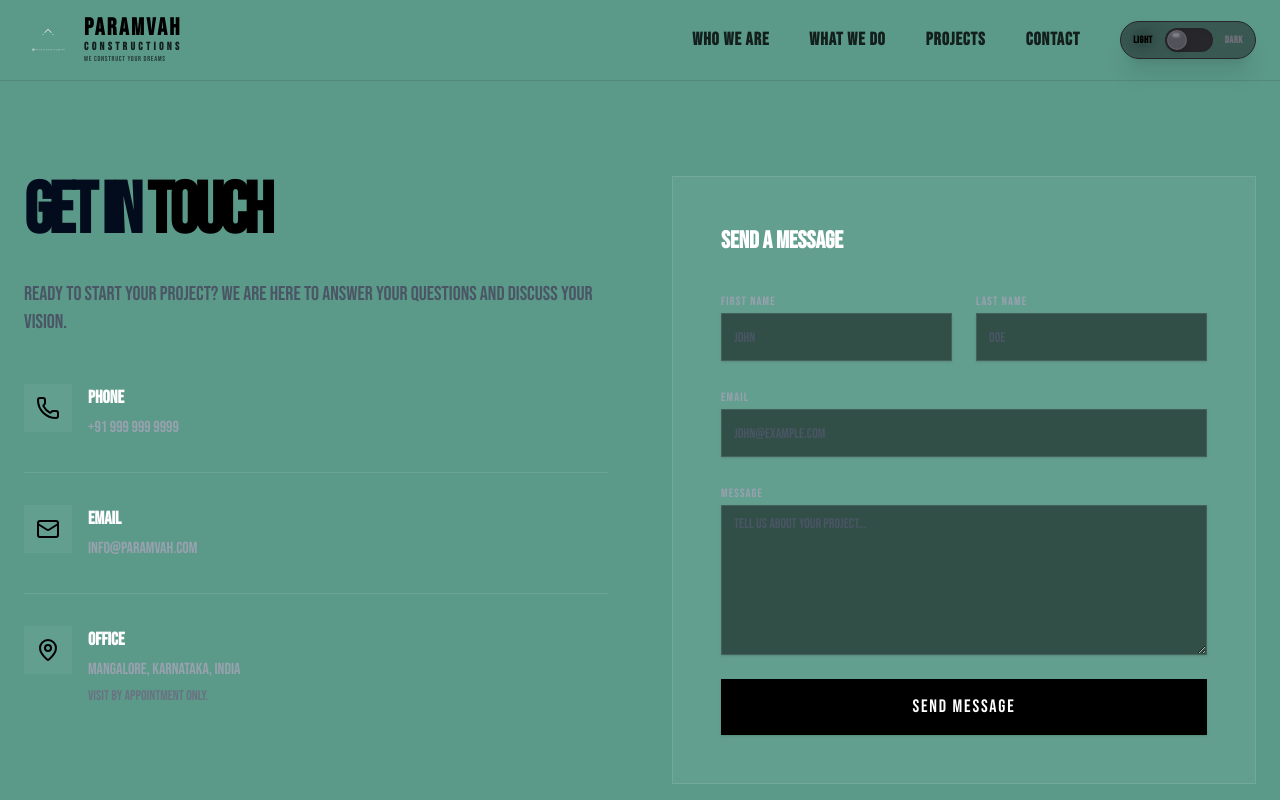
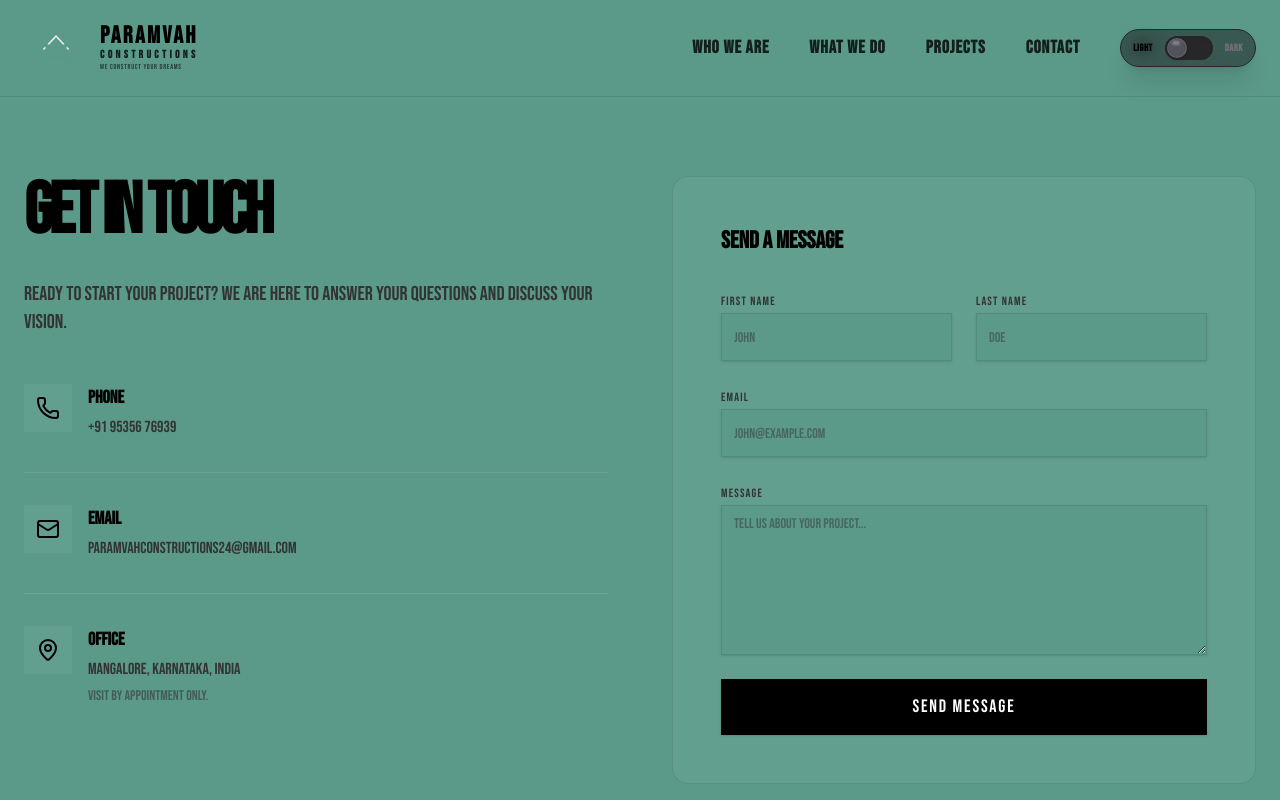
Before and after one commit to lakshcode9/paramvah-constructions, a Next.js app: page /contact in a window 1280 px wide. Shown: the top 800 px of the page. Built offline with nearby package versions, Linux system fonts and the light colour scheme.

Commit message:
feat: update logo styling, add project/service images, and implement Netlify contact forms

```diff
--- a/src/app/about/page.tsx
+++ b/src/app/about/page.tsx
@@ -46,7 +46,7 @@ export default function AboutPage() {
 
              <div className="mt-10">
                <Image
-                src="/logo-bg-removed.png"
+                src="/logo-new.png"
                 alt="Signature"
                 width={100}
                 height={50}
--- a/src/app/contact/page.tsx
+++ b/src/app/contact/page.tsx
@@ -16,10 +16,10 @@ export default function ContactPage() {
         <div className="grid grid-cols-1 lg:grid-cols-2 gap-16">
           {/* Info Side */}
           <div>
-            <h1 className="text-5xl md:text-7xl font-black text-[#030C1D] mb-8 uppercase tracking-tighter">
+            <h1 className="text-5xl md:text-7xl font-black text-foreground mb-8 uppercase tracking-tighter">
               Get in <span className="text-primary">Touch</span>
             </h1>
-            <p className="text-xl text-gray-600 font-light mb-12">
+            <p className="text-xl text-muted-foreground font-light mb-12">
               Ready to start your project? We are here to answer your questions and discuss your vision.
             </p>
 
@@ -29,8 +29,8 @@ export default function ContactPage() {
                     <Phone className="w-6 h-6 text-primary" />
                  </div>
                  <div>
-                   <h3 className="text-lg font-heading uppercase text-white mb-1">Phone</h3>
-                   <p className="text-gray-400">+91 999 999 9999</p>
+                   <h3 className="text-lg font-heading uppercase text-foreground mb-1">Phone</h3>
+                   <p className="text-muted-foreground">+91 95356 76939</p>
                  </div>
                </div>
 
@@ -41,8 +41,8 @@ export default function ContactPage() {
                     <Mail className="w-6 h-6 text-primary" />
                  </div>
                  <div>
-                   <h3 className="text-lg font-heading uppercase text-white mb-1">Email</h3>
-                   <p className="text-gray-400">info@paramvah.com</p>
+                   <h3 className="text-lg font-heading uppercase text-foreground mb-1">Email</h3>
+                   <p className="text-muted-foreground">paramvahconstructions24@gmail.com</p>
                  </div>
                </div>
 
@@ -53,37 +53,45 @@ export default function ContactPage() {
                     <MapPin className="w-6 h-6 text-primary" />
                  </div>
                  <div>
-                   <h3 className="text-lg font-heading uppercase text-white mb-1">Office</h3>
-                   <p className="text-gray-400">Mangalore, Karnataka, India</p>
-                   <p className="text-gray-500 text-sm mt-1">Visit by appointment only.</p>
+                   <h3 className="text-lg font-heading uppercase text-foreground mb-1">Office</h3>
+                   <p className="text-muted-foreground">Mangalore, Karnataka, India</p>
+                   <p className="text-muted-foreground/60 text-sm mt-1">Visit by appointment only.</p>
                  </div>
                </div>
             </div>
           </div>
 
           {/* Form Side */}
-          <div className="bg-white/5 p-8 md:p-12 border border-white/10">
-            <h3 className="text-2xl font-heading uppercase text-white mb-8">Send a Message</h3>
-            <form className="space-y-6">
+          <div className="bg-white/5 p-8 md:p-12 border border-border/10 rounded-2xl">
+            <h3 className="text-2xl font-heading uppercase text-foreground mb-8">Send a Message</h3>
+            <form
+              name="contact"
+              method="POST"
+              data-netlify="true"
+              className="space-y-6"
+              action="/contact?success=true"
+            >
+              <input type="hidden" name="form-name" value="contact" />
+
               <div className="grid grid-cols-1 md:grid-cols-2 gap-6">
                 <div className="space-y-2">
-                  <Label htmlFor="firstName" className="text-gray-400 uppercase text-xs tracking-widest">First Name</Label>
-                  <Input id="firstName" placeholder="John" className="bg-black/50 border-white/10 text-white placeholder:text-gray-600 focus-visible:ring-primary h-12" />
+                  <Label htmlFor="firstName" className="text-muted-foreground uppercase text-xs tracking-widest">First Name</Label>
+                  <Input id="firstName" name="firstName" placeholder="John" className="bg-background border-border/10 text-foreground placeholder:text-muted-foreground/50 focus-visible:ring-primary h-12" required />
                 </div>
                 <div className="space-y-2">
-                  <Label htmlFor="lastName" className="text-gray-400 uppercase text-xs tracking-widest">Last Name</Label>
-                  <Input id="lastName" placeholder="Doe" className="bg-black/50 border-white/10 text-white placeholder:text-gray-600 focus-visible:ring-primary h-12" />
+                  <Label htmlFor="lastName" className="text-muted-foreground uppercase text-xs tracking-widest">Last Name</Label>
+                  <Input id="lastName" name="lastName" placeholder="Doe" className="bg-background border-border/10 text-foreground placeholder:text-muted-foreground/50 focus-visible:ring-primary h-12" required />
                 </div>
               </div>
 
               <div className="space-y-2">
-                <Label htmlFor="email" className="text-gray-400 uppercase text-xs tracking-widest">Email</Label>
-                <Input id="email" type="email" placeholder="john@example.com" className="bg-black/50 border-white/10 text-white placeholder:text-gray-600 focus-visible:ring-primary h-12" />
+                <Label htmlFor="email" className="text-muted-foreground uppercase text-xs tracking-widest">Email</Label>
+                <Input id="email" name="email" type="email" placeholder="john@example.com" className="bg-background border-border/10 text-foreground placeholder:text-muted-foreground/50 focus-visible:ring-primary h-12" required />
               </div>
 
               <div className="space-y-2">
-                <Label htmlFor="message" className="text-gray-400 uppercase text-xs tracking-widest">Message</Label>
-                <Textarea id="message" placeholder="Tell us about your project..." className="bg-black/50 border-white/10 text-white placeholder:text-gray-600 focus-visible:ring-primary min-h-[150px]" />
+                <Label htmlFor="message" className="text-muted-foreground uppercase text-xs tracking-widest">Message</Label>
+                <Textarea id="message" name="message" placeholder="Tell us about your project..." className="bg-background border-border/10 text-foreground placeholder:text-muted-foreground/50 focus-visible:ring-primary min-h-[150px]" required />
               </div>
 
               <Button type="submit" size="lg" className="w-full bg-primary text-white hover:bg-primary/90 font-heading uppercase tracking-widest h-14 text-lg">
--- a/src/app/layout.tsx
+++ b/src/app/layout.tsx
@@ -19,7 +19,7 @@ export const metadata: Metadata = {
   openGraph: {
     title: "Paramvah Constructions | Building with Integrity",
     description: "Premier construction excellence in Mangalore. We don't just build, we create solutions.",
-    url: "https://paramvahconstructions.com",
+    url: "https://paramvahconstruction.com",
     siteName: "Paramvah Constructions",
     locale: "en_US",
     type: "website",
--- a/src/app/projects/page.tsx
+++ b/src/app/projects/page.tsx
@@ -10,28 +10,28 @@ const projects = [
     title: "Skyline Residency",
     category: "Residential",
     location: "Mangalore",
-    image: "/HERO_COMPUTER_STATIC.png", // Placeholder
+    image: "/projects/residential.png",
   },
   {
     id: 2,
     title: "Tech Park One",
     category: "Commercial",
     location: "Bangalore",
-    image: "/HERO_COMPUTER_STATIC.png",
+    image: "/projects/commercial.png",
   },
   {
     id: 3,
     title: "Ocean View Villa",
     category: "Interiors",
     location: "Udupi",
-    image: "/HERO_COMPUTER_STATIC.png",
+    image: "/projects/interiors.png",
   },
    {
     id: 4,
     title: "City Center Mall",
     category: "Real Estate",
     location: "Mangalore",
-    image: "/HERO_COMPUTER_STATIC.png",
+    image: "/projects/retail.png",
   },
 ];
 
--- a/src/app/services/page.tsx
+++ b/src/app/services/page.tsx
@@ -3,6 +3,7 @@ import Footer from "@/components/layout/Footer";
 import { Card, CardContent, CardHeader, CardTitle, CardDescription } from "@/components/ui/card";
 import { Button } from "@/components/ui/button";
 import { Separator } from "@/components/ui/separator";
+import Image from "next/image";
 import { Hammer, Home, Building2, PaintBucket, MoveRight } from "lucide-react";
 
 const services = [
@@ -75,9 +76,15 @@ export default function ServicesPage() {
             </div>
 
             <div className={`order-1 ${index % 2 === 0 ? 'md:order-2' : 'md:order-1'}`}>
-               <Card className="bg-white/5 border-0 aspect-video flex items-center justify-center rounded-none group-hover:bg-white/10 transition-colors">
-                 <span className="text-gray-600 uppercase tracking-widest text-sm">Service Image Placeholder</span>
-               </Card>
+               <div className="relative aspect-video overflow-hidden rounded-2xl group-hover:shadow-2xl transition-all duration-500">
+                 <Image
+                   src={index === 0 ? "/services/construction.png" : index === 1 ? "/projects/interiors.png" : index === 2 ? "/projects/commercial.png" : "/services/pwd.png"}
+                   alt={service.title}
+                   fill
+                   className="object-cover transition-transform duration-700 group-hover:scale-110"
+                 />
+                 <div className="absolute inset-0 bg-black/20 group-hover:bg-transparent transition-colors" />
+               </div>
             </div>
           </div>
         ))}
--- a/src/components/OpeningAnimation.tsx
+++ b/src/components/OpeningAnimation.tsx
@@ -40,10 +40,10 @@ export default function OpeningAnimation() {
           >
             <div className="relative w-24 h-24 mb-6">
               <Image
-                src="/logo-bg-removed.png"
+                src="/logo-new.png"
                 alt="Paramvah Logo"
                 fill
-                className="object-contain dark:invert dark:brightness-0 dark:filter"
+                className="object-contain"
                 priority
               />
             </div>
--- a/src/components/layout/Navbar.tsx
+++ b/src/components/layout/Navbar.tsx
@@ -37,12 +37,13 @@ export default function Navbar() {
       <div className="container mx-auto px-6 flex justify-between items-center">
         {/* Logo */}
         <Link href="/" className="flex items-center gap-3">
-           <div className="relative w-12 h-12">
+           <div className="relative w-16 h-16">
              <Image
-              src="/logo-bg-removed.png"
+              src="/logo-new.png"
               alt="Paramvah Constructions"
               fill
-              className="object-contain dark:invert dark:filter"
+              className="object-contain"
+              priority
              />
            </div>
              <div className="flex flex-col justify-center">
--- a/src/components/preloader.tsx
+++ b/src/components/preloader.tsx
@@ -35,7 +35,7 @@ export default function Preloader() {
               className="relative w-48 h-48 md:w-64 md:h-64"
             >
                <Image
-                  src="/logo-bg-removed.png"
+                  src="/logo-new.png"
                   alt="Paramvah Constructions"
                   fill
                   className="object-contain"
```
Also changed, not shown: public/logo-new.png (added), public/logo.png (added).
